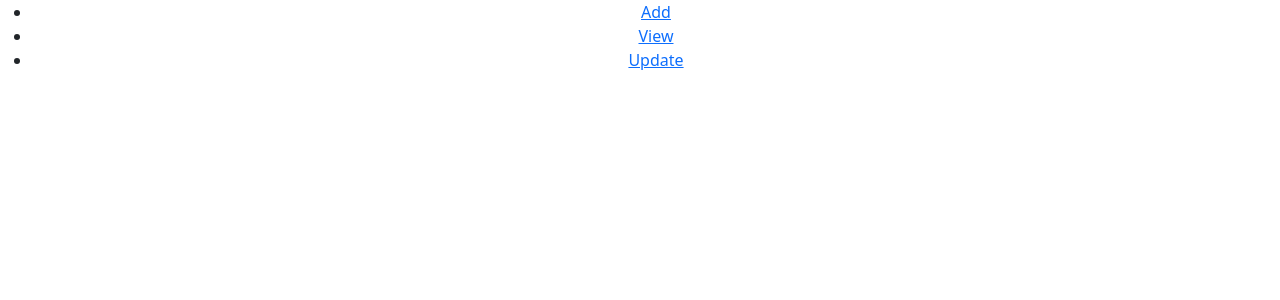
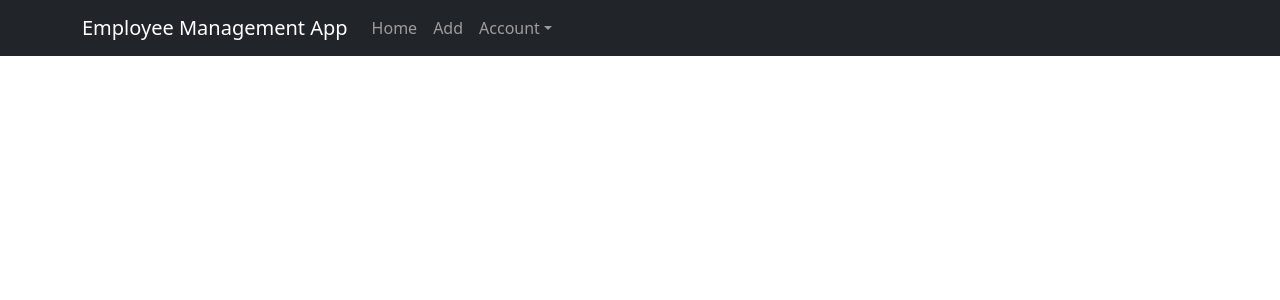
Before and after one commit to 16bithero/101277841_comp3123_assignment2_reactjs, a React (Create React App) app: page / in a window 1280 px wide. Before the commit this address had no page. Shown: the top 300 px of the page. Built offline with nearby package versions, Linux system fonts and the light colour scheme.

Commit message:
added navbar

```diff
--- a/src/App.js
+++ b/src/App.js
@@ -3,27 +3,39 @@ import AddEmployee from './components/AddEmployee';
 import EmpView from './components/EmpView';
 import Update from './components/Update';
 import { BrowserRouter, Route, Routes, NavLink} from 'react-router-dom';
+import Container from 'react-bootstrap/Container';
+import Nav from 'react-bootstrap/Nav';
+import Navbar from 'react-bootstrap/Navbar';
+import NavDropdown from 'react-bootstrap/NavDropdown';
 
 function App() {
   return (
     <div className="App">
-      {/* <AddEmployee/>
-      <EmpView/>
-      <Update/> */}
-            <BrowserRouter>
-      <nav>
-          <ul>
-            <li><NavLink to='/add'>Add</NavLink></li>
-            <li><NavLink to='/view'>View</NavLink></li>
-            <li><NavLink to='/update'>Update</NavLink></li>
-          </ul>
-        </nav>
-        <Routes>
+      <BrowserRouter>
+      <Navbar  bg="dark" variant="dark" expand="lg">
+      <Container>
+        <Navbar.Brand href="#home">Employee Management App</Navbar.Brand>
+        <Navbar.Toggle aria-controls="basic-navbar-nav" />
+        <Navbar.Collapse id="basic-navbar-nav">
+          <Nav className="me-auto">
+            <Nav.Link href="/view">Home</Nav.Link>
+            <Nav.Link href="/add">Add</Nav.Link>
+            <NavDropdown title="Account" id="basic-nav-dropdown">
+              <NavDropdown.Item href="#action/3.1">Profile</NavDropdown.Item>
+
+              <NavDropdown.Divider />
+              <NavDropdown.Item href="#action/3.3">Log Out</NavDropdown.Item>
+            </NavDropdown>
+          </Nav>
+        </Navbar.Collapse>
+      </Container>
+    </Navbar>
+    <Routes>
           <Route path='/add' element={<AddEmployee/>}/>
           <Route path='/view' element={<EmpView/>}/>
           <Route path='/update' element={<Update/>}/>
         </Routes>
-      </BrowserRouter>
+    </BrowserRouter>
     </div>
   );
 }
```
